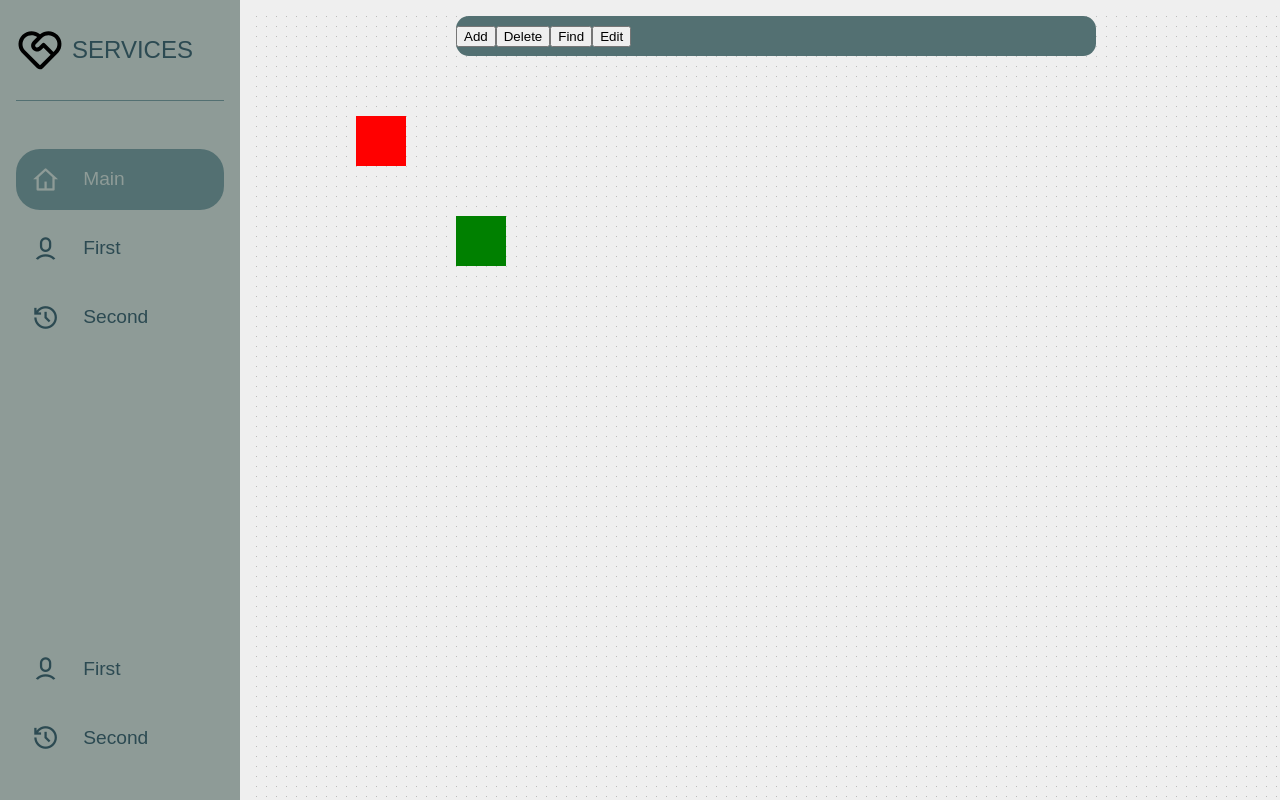
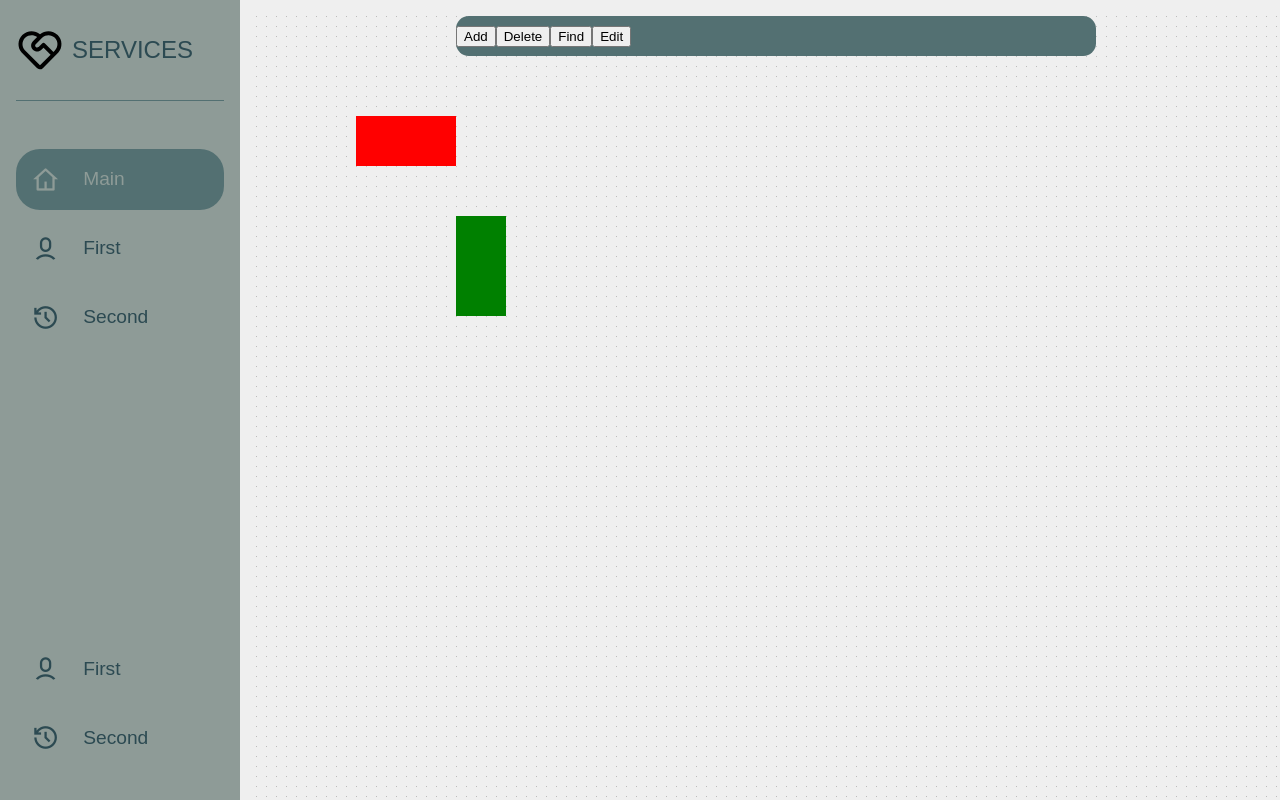
Before and after one commit to Dedo4k/Services, a React (Create React App) app: page / in a window 1280 px wide. Built offline with nearby package versions, Linux system fonts and the light colour scheme.

Commit message:
resize reducer

```diff
--- a/src/components/whiteboard/Whiteboard.tsx
+++ b/src/components/whiteboard/Whiteboard.tsx
@@ -5,6 +5,8 @@ import Square from "./square/Square";
 import ControlPanel from "./control-panel/ControlPanel";
 import ScrollReducer from "./reducers/ScrollReducer";
 import DragReducer from "./reducers/DragReducer";
+import ResizeReducer from "./reducers/ResizeReducer";
+import {ResizeDirection} from "./resizer/Resizer";
 
 type WhiteboardProps = {
     width: number,
@@ -18,6 +20,7 @@ class Whiteboard extends React.Component<WhiteboardProps, WhiteboardState> {
     ref: React.RefObject<HTMLDivElement>;
     scrollReducer: ScrollReducer;
     dragReducer: DragReducer;
+    resizeReducer: ResizeReducer;
 
     constructor(props: any) {
         super(props);
@@ -28,19 +31,15 @@ class Whiteboard extends React.Component<WhiteboardProps, WhiteboardState> {
         this.ref = React.createRef();
         this.scrollReducer = new ScrollReducer(this);
         this.dragReducer = new DragReducer(this);
-    }
-
-    handleDragStart = (event: React.MouseEvent, target: Square) => {
-        event.preventDefault();
-        if (!this.dragReducer.dragging && target) {
-            this.dragReducer.dragInit(target, event);
-            this.scrollReducer.scrollInit();
-        }
+        this.resizeReducer = new ResizeReducer(this);
     }
 
     handleMouseUp = (event: React.MouseEvent) => {
         if (this.dragReducer.dragging) {
             this.handleDragEnd();
+        }
+        if (this.resizeReducer.resizing) {
+            this.resizeReducer.resizeStop();
         }
     }
 
@@ -48,17 +47,38 @@ class Whiteboard extends React.Component<WhiteboardProps, WhiteboardState> {
         if (this.dragReducer.dragging) {
             this.handleDragEnd();
         }
+        if (this.resizeReducer.resizing) {
+            this.resizeReducer.resizeStop();
+        }
     }
 
     handleMouseMove = (event: React.MouseEvent) => {
         if (this.dragReducer.dragging && this.dragReducer.draggingTarget) {
             this.dragReducer.handleDrag(event);
         }
+        if (this.resizeReducer.resizing && this.resizeReducer.resizingTarget) {
+            this.resizeReducer.handleResize(event);
+        }
+    }
+
+    handleDragStart = (event: React.MouseEvent, target: Square) => {
+        event.preventDefault();
+        if (!this.dragReducer.dragging && target) {
+            this.dragReducer.dragStart(target, event);
+            this.scrollReducer.scrollStart();
+        }
     }
 
     handleDragEnd = () => {
         this.dragReducer.dragStop();
-        this.scrollReducer.stopScroll()
+        this.scrollReducer.scrollStop()
+    }
+
+    handleResizeStart = (event: React.MouseEvent<HTMLDivElement>, target: Square, resizeDirection: ResizeDirection) => {
+        if (!this.resizeReducer.resizing && target) {
+            this.resizeReducer.resizeStart(event, target, resizeDirection);
+            this.scrollReducer.scrollStart();
+        }
     }
 
     render() {
@@ -75,10 +95,12 @@ class Whiteboard extends React.Component<WhiteboardProps, WhiteboardState> {
                      onMouseLeave={this.handleMouseLeave}
                      style={styles}>
                     <ControlPanel/>
-                    <Square x={100} y={100} width={50} height={50} color={"red"}
-                            onMouseDown={this.handleDragStart}/>
-                    <Square x={200} y={200} width={50} height={50} color={"green"}
-                            onMouseDown={this.handleDragStart}/>
+                    <Square x={100} y={100} width={100} height={50} minWidth={100} minHeight={50} color={"red"}
+                            onDragStart={this.handleDragStart}
+                            onResizeStart={this.handleResizeStart}/>
+                    <Square x={200} y={200} width={50} height={100} minWidth={50} minHeight={100} color={"green"}
+                            onDragStart={this.handleDragStart}
+                            onResizeStart={this.handleResizeStart}/>
                 </div>
             </div>
         );
--- a/src/components/whiteboard/reducers/DragReducer.tsx
+++ b/src/components/whiteboard/reducers/DragReducer.tsx
@@ -33,7 +33,7 @@ class DragReducer {
         });
     }
 
-    dragInit(target: Square, event: React.MouseEvent) {
+    dragStart(target: Square, event: React.MouseEvent) {
         this.draggingTarget = target;
         this.dragging = true;
         this.dragPrevX = event.clientX;
--- /dev/null
+++ b/src/components/whiteboard/reducers/ResizeReducer.tsx
@@ -0,0 +1,172 @@
+import Whiteboard from "../Whiteboard";
+import Square from "../square/Square";
+import React from "react";
+import {ResizeDirection} from "../resizer/Resizer";
+
+class ResizeReducer {
+
+    whiteboard: Whiteboard;
+    resizing: boolean;
+    resizingTarget?: Square;
+    resizeDirection?: ResizeDirection;
+    resizePrevX?: number;
+    resizePrevY?: number;
+
+    constructor(whiteboard: Whiteboard) {
+        this.whiteboard = whiteboard;
+        this.resizing = false;
+    }
+
+    handleResize = (event: React.MouseEvent) => {
+        const {clientX, clientY} = event;
+
+        const offsetX = clientX - this.resizePrevX!;
+        const offsetY = clientY - this.resizePrevY!;
+
+        const {height, width, minHeight, minWidth} = this.resizingTarget?.state!;
+
+        switch (this.resizeDirection) {
+            case "top": {
+                if (height - 2 * offsetY >= minHeight) {
+                    this.resizingTarget?.setState((prev) => ({
+                        ...prev,
+                        y: prev.y + offsetY >= 0 ? prev.y + offsetY : 0,
+                        height: prev.height - offsetY
+                    }), () => {
+                        this.resizePrevY = clientY;
+                        const {offsetTop, offsetLeft} = this.whiteboard.ref.current!;
+
+                        const pointerY = clientY - offsetTop!;
+                        const pointerX = clientX - offsetLeft!;
+
+                        this.whiteboard.scrollReducer.scrollWithEdge(pointerX, pointerY);
+                    });
+                }
+                break
+            }
+            case "right": {
+                if (width + offsetX >= minWidth) {
+                    this.resizingTarget?.setState((prev) => ({
+                        ...prev,
+                        width: prev.x + prev.width + offsetX <= this.whiteboard.state.width ? prev.width + offsetX : this.whiteboard.state.width - prev.x
+                    }), () => {
+                        this.resizePrevX = clientX;
+                        const {offsetTop, offsetLeft} = this.whiteboard.ref.current!;
+
+                        const pointerY = clientY - offsetTop!;
+                        const pointerX = clientX - offsetLeft!;
+
+                        this.whiteboard.scrollReducer.scrollWithEdge(pointerX, pointerY);
+                    });
+                }
+                break
+            }
+            case "bottom": {
+                if (height + offsetY >= minHeight) {
+                    this.resizingTarget?.setState((prev) => ({
+                        ...prev,
+                        height: prev.y + prev.height + offsetY <= this.whiteboard.state.height ? prev.height + offsetY : this.whiteboard.state.height
+                    }), () => {
+                        this.resizePrevY = clientY;
+                        const {offsetTop, offsetLeft} = this.whiteboard.ref.current!;
+
+                        const pointerY = clientY - offsetTop!;
+                        const pointerX = clientX - offsetLeft!;
+
+                        this.whiteboard.scrollReducer.scrollWithEdge(pointerX, pointerY);
+                    });
+                }
+                break
+            }
+            case "left": {
+                if (width - 2 * offsetX >= minWidth) {
+                    this.resizingTarget?.setState((prev) => ({
+                        ...prev,
+                        x: prev.x + offsetX > 0 ? prev.x + offsetX : 0,
+                        width: prev.width - offsetX
+                    }), () => {
+                        this.resizePrevX = clientX;
+                        const {offsetTop, offsetLeft} = this.whiteboard.ref.current!;
+
+                        const pointerY = clientY - offsetTop!;
+                        const pointerX = clientX - offsetLeft!;
+
+                        this.whiteboard.scrollReducer.scrollWithEdge(pointerX, pointerY);
+                    });
+                }
+                break;
+            }
+        }
+    }
+
+    resizeStart(event: React.MouseEvent<HTMLDivElement>, target: Square, direction: ResizeDirection) {
+        const {clientX, clientY} = event;
+
+        this.resizingTarget = target;
+        this.resizing = true;
+        this.resizeDirection = direction;
+        this.resizePrevX = clientX;
+        this.resizePrevY = clientY;
+    }
+
+    resizeStop() {
+        this.resizing = false;
+        this.resizeDirection = undefined;
+        this.resizingTarget = undefined;
+    }
+
+    resizeTo(offsetX: number, offsetY: number, callback: () => void) {
+        const {height, width, minHeight, minWidth} = this.resizingTarget?.state!;
+
+        switch (this.resizeDirection) {
+            case "top": {
+                if (height - 2 * offsetY >= minHeight) {
+                    this.resizingTarget?.setState((prev) => ({
+                        ...prev,
+                        y: prev.y + offsetY >= 0 ? prev.y + offsetY : 0,
+                        height: prev.height - offsetY
+                    }), () => {
+                        callback && callback();
+                    });
+                }
+                break
+            }
+            case "right": {
+                if (width + offsetX >= minWidth) {
+                    this.resizingTarget?.setState((prev) => ({
+                        ...prev,
+                        width: prev.x + prev.width + offsetX <= this.whiteboard.state.width ? prev.width + offsetX : this.whiteboard.state.width - prev.x
+                    }), () => {
+                        callback && callback();
+                    });
+                }
+                break
+            }
+            case "bottom": {
+                if (height + offsetY >= minHeight) {
+                    this.resizingTarget?.setState((prev) => ({
+                        ...prev,
+                        height: prev.y + prev.height + offsetY <= this.whiteboard.state.height ? prev.height + offsetY : this.whiteboard.state.height
+                    }), () => {
+                        callback && callback();
+                    });
+                }
+                break
+            }
+            case "left": {
+                if (width - 2 * offsetX >= minWidth) {
+                    this.resizingTarget?.setState((prev) => ({
+                        ...prev,
+                        x: prev.x + offsetX > 0 ? prev.x + offsetX : 0,
+                        width: prev.width - offsetX
+                    }), () => {
+                        callback && callback();
+                    });
+                }
+                break;
+            }
+        }
+    }
+}
+
+export default ResizeReducer;
--- /dev/null
+++ b/src/components/whiteboard/resizer/Resizer.css
@@ -0,0 +1,31 @@
+.top-resizer {
+    position: absolute;
+    top: 0;
+    width: 100%;
+    height: 3px;
+    cursor: ns-resize;
+}
+
+.right-resizer {
+    position: absolute;
+    right: 0;
+    width: 3px;
+    height: 100%;
+    cursor: ew-resize;
+}
+
+.bottom-resizer {
+    position: absolute;
+    bottom: 0;
+    width: 100%;
+    height: 3px;
+    cursor: ns-resize;
+}
+
+.left-resizer {
+    position: absolute;
+    left: 0;
+    width: 3px;
+    height: 100%;
+    cursor: ew-resize;
+}
--- /dev/null
+++ b/src/components/whiteboard/resizer/Resizer.tsx
@@ -0,0 +1,22 @@
+import React from "react";
+
+import "./Resizer.css";
+
+export type ResizeDirection = "top" | "right" | "bottom" | "left";
+
+type ResizerProps = {
+    direction: ResizeDirection,
+    onMouseDown: (event: React.MouseEvent<HTMLDivElement>, direction: ResizeDirection) => void
+}
+
+class Resizer extends React.Component<ResizerProps, any> {
+
+    render() {
+        return (
+            <div className={`${this.props.direction}-resizer`}
+                 onMouseDown={(event: React.MouseEvent<HTMLDivElement>) => this.props.onMouseDown(event, this.props.direction)}></div>
+        );
+    }
+}
+
+export default Resizer;
--- a/src/components/whiteboard/square/Square.tsx
+++ b/src/components/whiteboard/square/Square.tsx
@@ -1,14 +1,18 @@
 import React from "react";
 
 import "./Square.css";
+import Resizer, {ResizeDirection} from "../resizer/Resizer";
 
 type SquareProps = {
     x: number,
     y: number,
     width: number,
     height: number,
+    minWidth: number,
+    minHeight: number,
     color: string,
-    onMouseDown: (event: React.MouseEvent, target: Square) => void
+    onDragStart: (event: React.MouseEvent, target: Square) => void,
+    onResizeStart: (event: React.MouseEvent<HTMLDivElement>, target: Square, resizeDirection: ResizeDirection) => void
 }
 
 type SquareState = SquareProps & {
@@ -32,14 +36,22 @@ class Square extends React.Component<SquareProps, SquareState> {
             this.setState((prev) => ({
                 ...prev,
                 dragging: true
-            }), () => this.props.onMouseDown(event, this))
+            }), () => this.props.onDragStart(event, this))
         }
     };
+
+    handleResize = (event: React.MouseEvent<HTMLDivElement>, resizeDirection: ResizeDirection) => {
+        event.stopPropagation();
+        event.preventDefault();
+        this.props.onResizeStart && this.props.onResizeStart(event, this, resizeDirection);
+    }
 
     render() {
         const styles = {
             width: `${this.state.width}px`,
             height: `${this.state.height}px`,
+            minWidth: `${this.state.minWidth}px`,
+            minHeight: `${this.state.minHeight}px`,
             top: `${this.state.y}px`,
             left: `${this.state.x}px`,
             backgroundColor: this.state.color,
@@ -47,7 +59,12 @@ class Square extends React.Component<SquareProps, SquareState> {
         }
 
         return (
-            <div className={"square"} style={styles} onMouseDown={this.onMouseDown}></div>
+            <div className={"square"} style={styles} onMouseDown={this.onMouseDown}>
+                <Resizer direction={"top"} onMouseDown={this.handleResize}/>
+                <Resizer direction={"right"} onMouseDown={this.handleResize}/>
+                <Resizer direction={"bottom"} onMouseDown={this.handleResize}/>
+                <Resizer direction={"left"} onMouseDown={this.handleResize}/>
+            </div>
         );
     }
 }
```
Also changed, not shown: src/components/whiteboard/reducers/ScrollReducer.tsx (+16 -12 lines).
